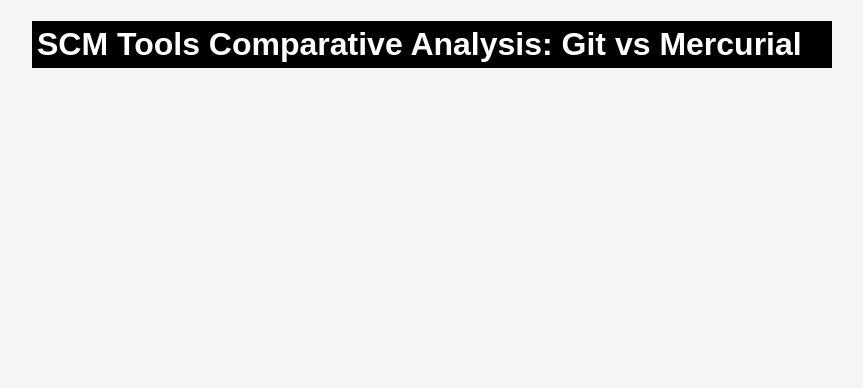
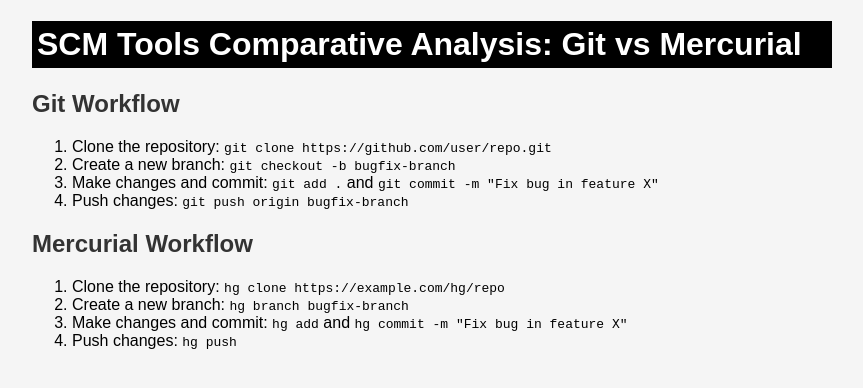
Before and after one commit to RazanKhaledii/SCMProject, a plain HTML site: page index.html in a window 1280 px wide. Shown: the whole page, without its empty margins (208-1071 px from the left). Drawn offline with Linux system fonts and the light colour scheme.

Commit message:
Add new feature: add Git/Mercurial Workflow list

```diff
--- a/index.html
+++ b/index.html
@@ -18,7 +18,7 @@
 		h2 {
             color: #333;
         }
-		.container {
+        .container {
             max-width: 800px;
             margin: 0 auto;
         }
@@ -27,6 +27,23 @@
 <body>
     <div class="container">
         <h1>SCM Tools Comparative Analysis: Git vs Mercurial</h1>
+
+        <h2>Git Workflow</h2>
+        <ol>
+            <li>Clone the repository: <code>git clone https://github.com/user/repo.git</code></li>
+            <li>Create a new branch: <code>git checkout -b bugfix-branch</code></li>
+            <li>Make changes and commit: <code>git add .</code> and <code>git commit -m "Fix bug in feature X"</code></li>
+            <li>Push changes: <code>git push origin bugfix-branch</code></li>
+        </ol>
+
+        <h2>Mercurial Workflow</h2>
+        <ol>
+            <li>Clone the repository: <code>hg clone https://example.com/hg/repo</code></li>
+            <li>Create a new branch: <code>hg branch bugfix-branch</code></li>
+            <li>Make changes and commit: <code>hg add</code> and <code>hg commit -m "Fix bug in feature X"</code></li>
+            <li>Push changes: <code>hg push</code></li>
+        </ol>
+
     </div>
 </body>
 </html>
```
